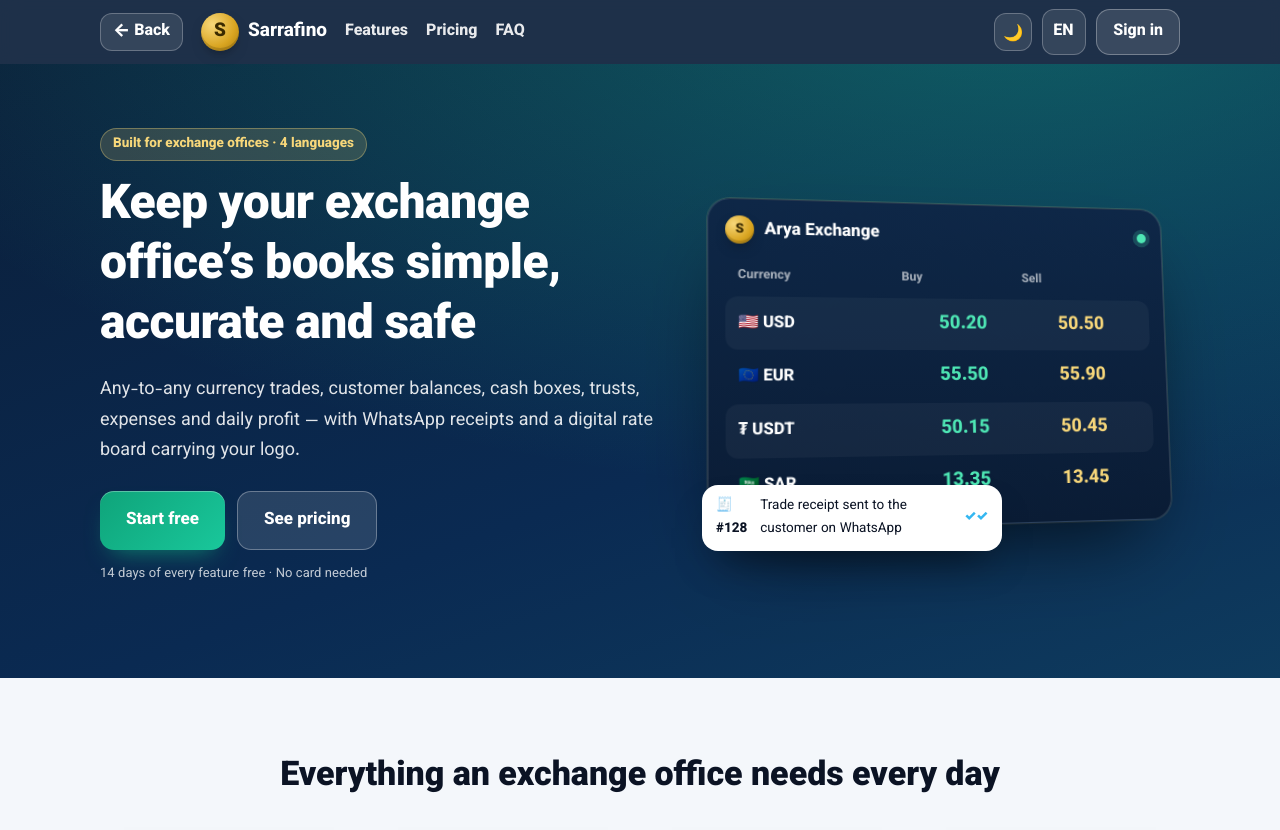
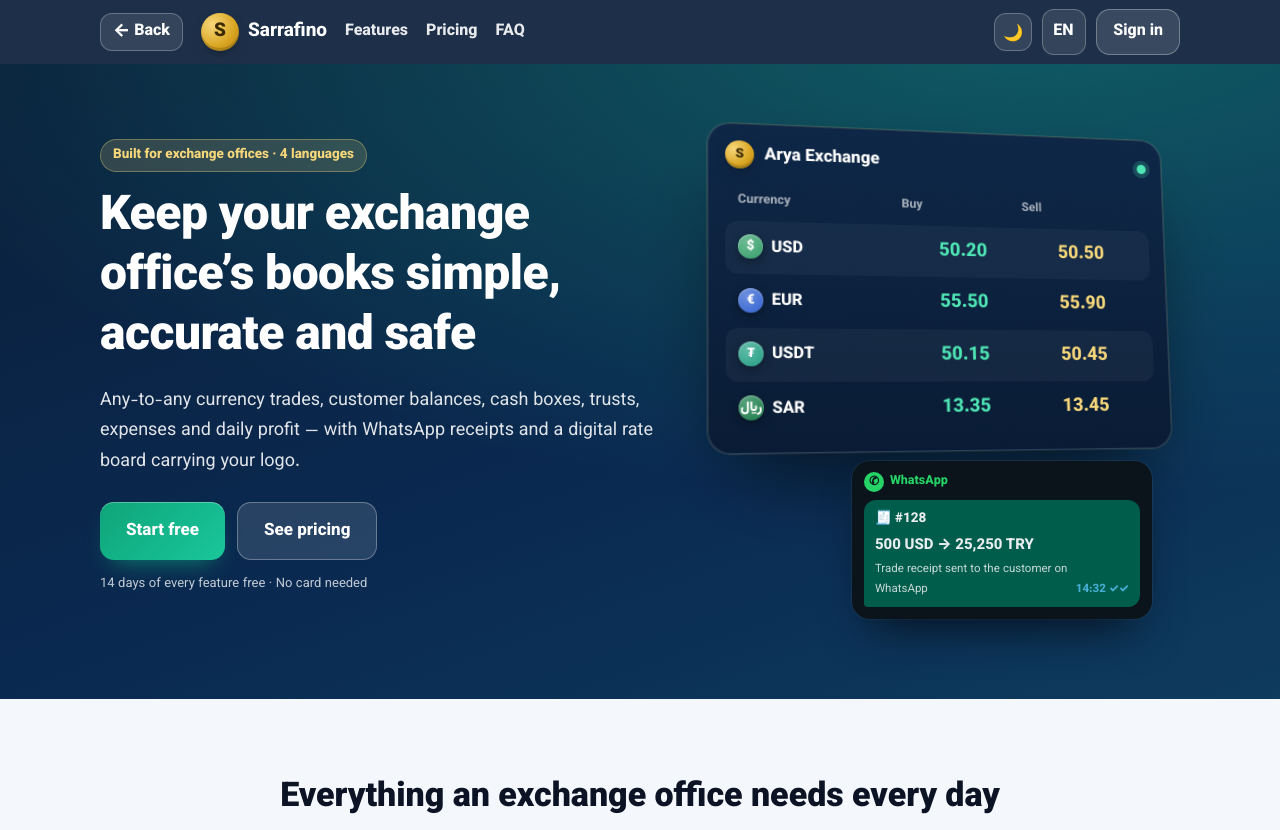
Before and after one commit to mehdi2044/Arzino, a plain HTML site: page sarrafino/index.html in a window 1280 px wide. Shown: the top 830 px of the page. Drawn offline with Linux system fonts and the light colour scheme; no server answers.

Commit message:
Sales page: WhatsApp receipt shown as a chat message under the sample board instead of covering its last row; currency badges instead of flag emojis (Windows shows flags as letters)
Co-Authored-By: Claude Opus 5.5 <noreply@anthropic.com>
Claude-Session: https://claude.ai/code/session_01KMHayLesKb1xYsFDB8sjAM

```diff
--- a/sarrafino/index.html
+++ b/sarrafino/index.html
@@ -10,7 +10,7 @@
 <link rel="preconnect" href="https://fonts.googleapis.com">
 <link rel="preconnect" href="https://fonts.gstatic.com" crossorigin>
 <link href="https://fonts.googleapis.com/css2?family=Vazirmatn:wght@400;600;800;900&display=swap" rel="stylesheet">
-<link rel="stylesheet" href="sales.css?v=3">
+<link rel="stylesheet" href="sales.css?v=4">
 </head>
 <body>
 <header class="nav"><div class="in">
@@ -25,17 +25,17 @@
     <h1 data-i18n="s.h1">حساب صرافی‌تان را ساده، دقیق و امن نگه دارید</h1>
     <p class="lead" data-i18n="s.lead">معامله‌ی هر ارز به هر ارز، طلب و بدهی مشتری، صندوق‌ها، امانت، هزینه‌ها و سود روزانه — با رسید واتس‌اپ و تابلوی نرخ دیجیتال با لوگوی خودتان.</p>
     <div class="cta"><a class="btn big" href="../sarraf/" data-i18n="s.cta">رایگان شروع کنید</a><a class="btn ghost big" href="#pricing" data-i18n="s.cta2">دیدن قیمت‌ها</a></div>
-    <p class="mini" data-i18n="s.trial">۱۴ روز همه‌ی امکانات رایگان · بدون کارت بانکی</p>
+    <p class="mini" data-i18n="s.trial">۱۴ روز همه‌ی امکانات رایگان، بدون کارت بانکی</p>
   </div>
   <div class="mock" aria-hidden="true">
     <div class="board"><div class="bh"><span class="coin sm">S</span><b data-i18n="s.mock.name">صرافی آریا</b><i class="live"></i></div>
       <div class="br hd"><span data-i18n="s.mock.ccy">ارز</span><span data-i18n="s.mock.buy">خرید</span><span data-i18n="s.mock.sell">فروش</span></div>
-      <div class="br"><span>🇺🇸 USD</span><b class="b">50.20</b><b class="s">50.50</b></div>
-      <div class="br"><span>🇪🇺 EUR</span><b class="b">55.50</b><b class="s">55.90</b></div>
-      <div class="br"><span>₮ USDT</span><b class="b">50.15</b><b class="s">50.45</b></div>
-      <div class="br"><span>🇸🇦 SAR</span><b class="b">13.35</b><b class="s">13.45</b></div>
+      <div class="br"><span><i class="cc" style="--c:#2f9e68">$</i>USD</span><b class="b">50.20</b><b class="s">50.50</b></div>
+      <div class="br"><span><i class="cc" style="--c:#2f5fd0">€</i>EUR</span><b class="b">55.50</b><b class="s">55.90</b></div>
+      <div class="br"><span><i class="cc" style="--c:#1a9e83">₮</i>USDT</span><b class="b">50.15</b><b class="s">50.45</b></div>
+      <div class="br"><span><i class="cc" style="--c:#0f7a46">﷼</i>SAR</span><b class="b">13.35</b><b class="s">13.45</b></div>
     </div>
-    <div class="rcpt"><b>🧾 #128</b><span data-i18n="s.mock.rc">رسید معامله برای مشتری در واتس‌اپ</span><i>✓✓</i></div>
+    <div class="rcpt"><div class="wa"><span class="wa-dot">✆</span>WhatsApp</div><div class="bub"><b>🧾 #128</b><span class="amt" dir="ltr">500 USD → 25,250 TRY</span><small><span data-i18n="s.mock.rc">رسید معامله برای مشتری در واتس‌اپ</span><em dir="ltr">14:32 ✓✓</em></small></div></div>
   </div>
 </div></section>
 
--- a/sarrafino/lang-sales.js
+++ b/sarrafino/lang-sales.js
@@ -5,7 +5,7 @@ fa: {
   's.nav.features': 'امکانات', 's.nav.pricing': 'قیمت‌ها', 's.nav.faq': 'سؤالات', 's.login': 'ورود',
   's.tag': 'ویژه‌ی صرافی‌ها — در ۴ زبان', 's.h1': 'حساب صرافی‌تان را ساده، دقیق و امن نگه دارید',
   's.lead': 'معامله‌ی هر ارز به هر ارز، طلب و بدهی مشتری، صندوق‌ها، امانت، هزینه‌ها و سود روزانه — با رسید واتس‌اپ و تابلوی نرخ دیجیتال با لوگوی خودتان.',
-  's.cta': 'رایگان شروع کنید', 's.cta2': 'دیدن قیمت‌ها', 's.trial': '۱۴ روز همه‌ی امکانات رایگان · بدون کارت بانکی',
+  's.cta': 'رایگان شروع کنید', 's.cta2': 'دیدن قیمت‌ها', 's.trial': '۱۴ روز همه‌ی امکانات رایگان، بدون کارت بانکی',
   's.mock.name': 'صرافی آریا', 's.mock.ccy': 'ارز', 's.mock.buy': 'خرید', 's.mock.sell': 'فروش', 's.mock.rc': 'رسید معامله برای مشتری در واتس‌اپ',
   's.f.title': 'هرچه یک صرافی هر روز لازم دارد',
   's.f.trade': 'معامله‌ی هر ارز به هر ارز', 's.f.trade.d': 'دلار، لیر، تومان، یورو، تتر و ارزهای عربی؛ نرخ پیش‌فرض از قیمت خرید قبلی و بازار.',
--- a/sarrafino/sales.css
+++ b/sarrafino/sales.css
@@ -43,9 +43,20 @@ html[dir=ltr] .board{transform:rotateY(12deg) rotateX(6deg)}
 .br:nth-child(odd):not(.hd){background:rgba(255,255,255,.04)}
 .br.hd{font-size:12.5px;opacity:.6}
 .br b{direction:ltr;text-align:center;font-size:19px}.br .b{color:#4ee6b4}.br .s{color:var(--gold2)}
-.rcpt{position:absolute;bottom:-26px;inset-inline-start:-10px;background:#fff;color:var(--text);border-radius:16px;padding:10px 14px;display:flex;gap:10px;align-items:center;
-  box-shadow:0 20px 40px -18px rgba(0,0,0,.6);font-size:13.5px;max-width:300px}
-.rcpt i{color:#34b7f1;font-style:normal;font-weight:900}
+.cc{display:inline-grid;place-items:center;width:24px;height:24px;border-radius:50%;margin-inline-end:8px;font-style:normal;font-size:13px;font-weight:900;color:#fff;vertical-align:middle;
+  background:radial-gradient(circle at 35% 30%,color-mix(in srgb,var(--c) 70%,#fff),var(--c));box-shadow:0 3px 8px rgba(0,0,0,.35),inset 0 1px 2px rgba(255,255,255,.4)}
+/* WhatsApp receipt: a chat message under the board, never on top of the rates */
+.mock{padding-bottom:168px}
+.rcpt{position:absolute;bottom:0;inset-inline-end:6%;width:min(300px,84%);background:#0b141a;border-radius:18px;padding:10px 12px 12px;
+  box-shadow:0 24px 48px -20px rgba(0,0,0,.75),0 0 0 1px rgba(255,255,255,.06);font-size:13.5px;animation:pop .6s .4s both}
+.rcpt .wa{display:flex;align-items:center;gap:6px;color:#25d366;font-weight:800;font-size:12.5px;margin-bottom:8px}
+.rcpt .wa-dot{display:grid;place-items:center;width:20px;height:20px;border-radius:50%;background:#25d366;color:#0b141a;font-size:12px}
+.rcpt .bub{background:#005c4b;color:#e9edef;border-radius:12px 12px 12px 4px;padding:8px 11px;display:flex;flex-direction:column;gap:2px}
+html[dir=rtl] .rcpt .bub{border-radius:12px 12px 4px 12px}
+.rcpt .amt{font-weight:800;font-size:15px;text-align:start}
+.rcpt small{display:flex;justify-content:space-between;gap:8px;align-items:flex-end;font-size:11.5px;opacity:.85}
+.rcpt small em{font-style:normal;white-space:nowrap;color:#53bdeb;font-weight:800}
+@keyframes pop{from{opacity:0;transform:translateY(14px)}to{opacity:1;transform:none}}
 /* sections */
 .sec{padding:70px 0}
 .sec.alt{background:linear-gradient(180deg,#eaf1f9,#f4f7fb)}
@@ -96,4 +107,3 @@ footer .in{display:flex;justify-content:space-between;gap:10px;flex-wrap:wrap}
 [data-theme=dark]{--bg:#060c18;--card:#0e1a2d;--text:#e8eef8;--muted:#8fa3bf;--line:#1c2b45}
 [data-theme=dark] .sec.alt{background:linear-gradient(180deg,#0a1526,#060c18)}
 [data-theme=dark] .seg{background:#14223a}[data-theme=dark] .seg button.on{background:#1e3152;color:#e8eef8}
-[data-theme=dark] .rcpt{background:#14223a}
```
